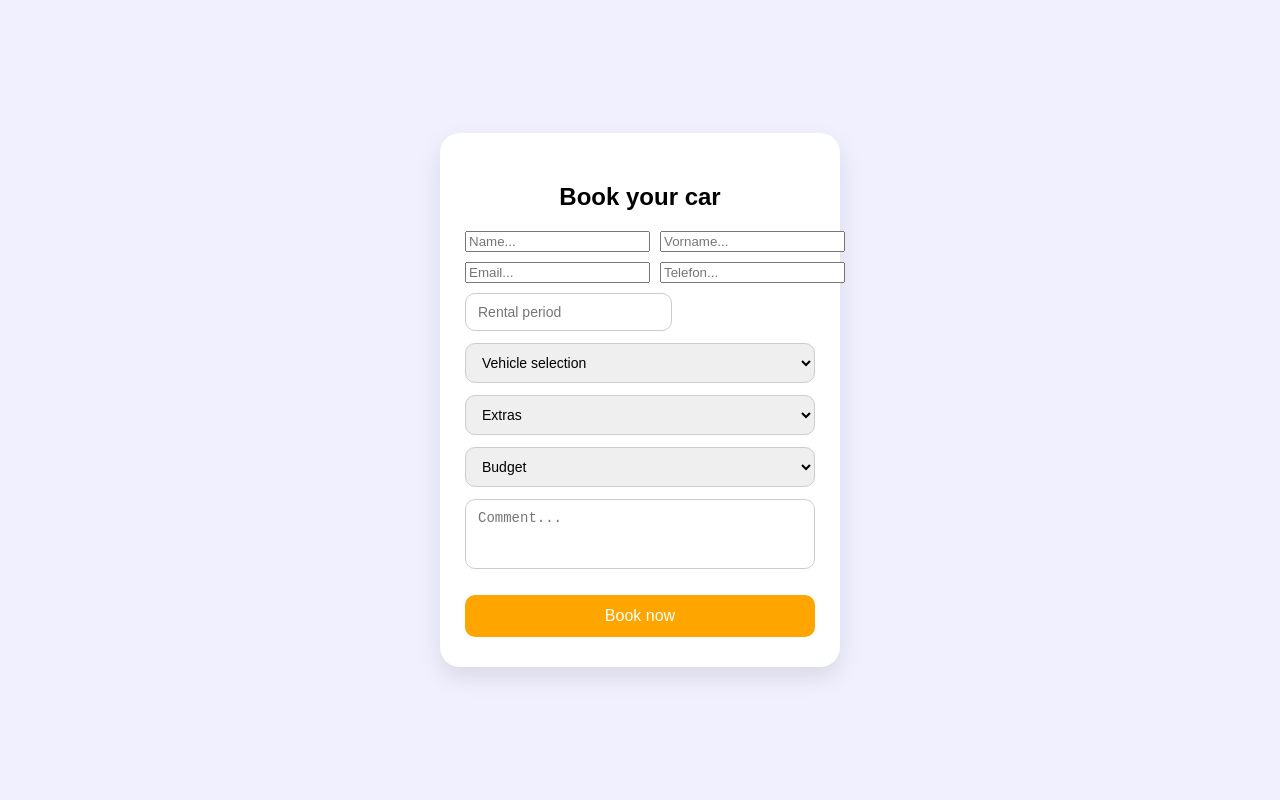
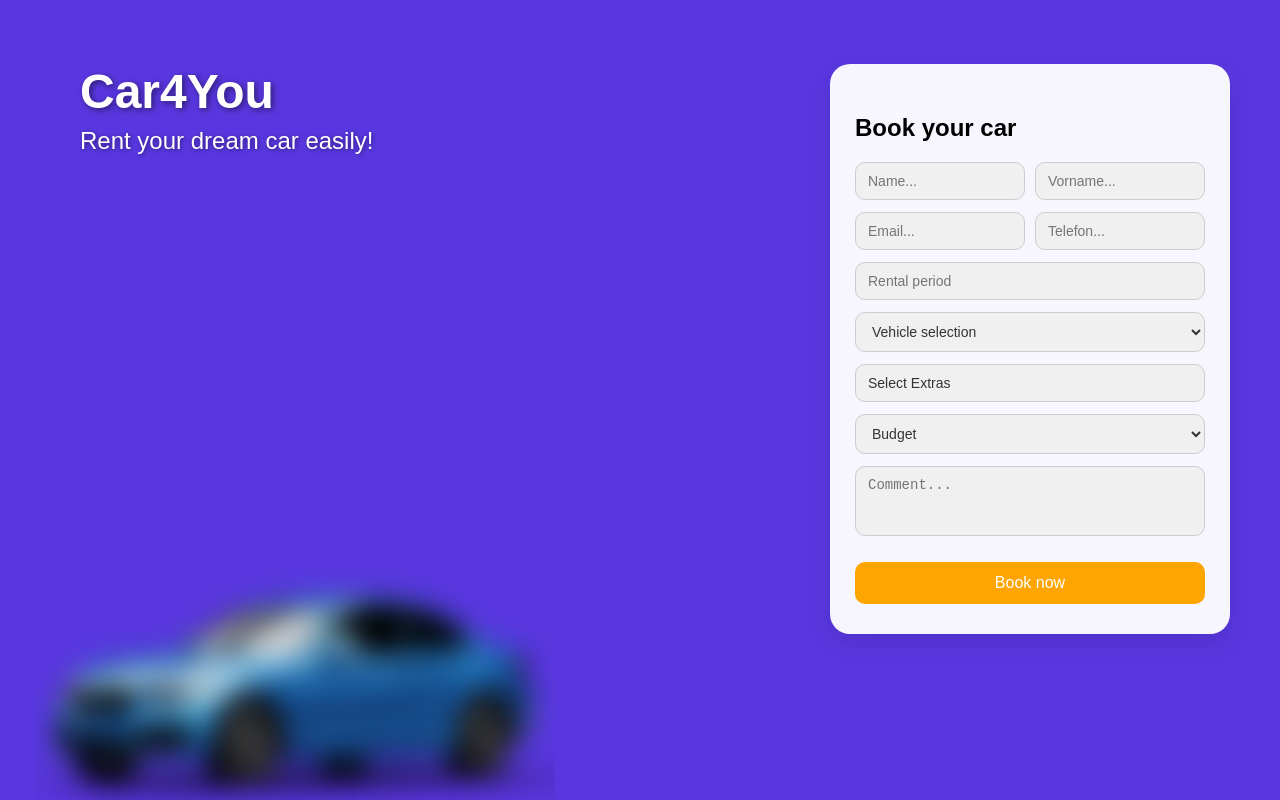
Before and after one commit to smb007-dev/car4you, a React (Create React App) app: page / in a window 1280 px wide. Built offline with nearby package versions, Linux system fonts and the light colour scheme.

Commit message:
First Variant

```diff
--- a/src/App.css
+++ b/src/App.css
@@ -1,33 +1,86 @@
+html, body {
+  margin: 0;
+  padding: 0;
+  height: 100%;
+  overflow: hidden;
+}
 
 .App {
   min-height: 100vh;
   display: flex;
-  justify-content: center;
-  align-items: center;
-  background-color: #f0f0ff;
+  justify-content: flex-end;
+  align-items: flex-start;
+  padding-top: 4rem;
+  padding-right: 50px;
+  background-color: #5937E0;
   font-family: Arial, sans-serif;
+  position: relative;
+  overflow: hidden;
+}
+
+.bottom-left-car {
+  position: absolute;
+  bottom: 20px;
+  left: 0;
+  width: auto;
+  height: 40vh;
+  max-width: none;
+  z-index: 0;
+}
+
+.title-container {
+  position: absolute;
+  top: 4rem;
+  left: 5rem;
+  z-index: 2;
+  color: white;
+}
+
+.app-title {
+  font-size: 48px;
+  font-weight: bold;
+  margin: 0;
+  text-shadow: 2px 2px 6px rgba(0,0,0,0.5);
+}
+
+.app-para {
+  font-size: 24px;
+  font-weight: normal;
+  margin: 0.5rem 0 0 0;
+  text-shadow: 1px 1px 4px rgba(0,0,0,0.5);
 }
 
 .form-card {
-  background-color: #fff;
+  background-color: rgba(255, 255, 255, 0.95);
   padding: 30px 25px;
   border-radius: 20px;
   box-shadow: 0 10px 25px rgba(0,0,0,0.1);
   width: 350px;
-}
-
-.form-card h2 {
-  text-align: center;
-  margin-bottom: 20px;
+  z-index: 2;
+  position: relative;
+  max-height: 90vh;
+  overflow-y: auto;
 }
 
 .row {
   display: flex;
   gap: 10px;
-  margin-bottom: 10px;
+  margin-bottom: 12px;
 }
 
-.input {
+.row input {
+  width: 100%;
+  padding: 10px 12px;
+  border-radius: 10px;
+  border: 1px solid #ccc;
+  box-sizing: border-box;
+  font-size: 14px;
+  margin-bottom: 0;
+  background-color: #f0f0f0;
+  color: #333;
+}
+
+.input, select.input, textarea.input, .react-datepicker__input-container input {
   width: 100%;
   padding: 10px 12px;
   margin-bottom: 12px;
@@ -35,6 +88,9 @@
   border: 1px solid #ccc;
   box-sizing: border-box;
   font-size: 14px;
+  position: relative;
+  background-color: #f0f0f0;
+  color: #333;
 }
 
 textarea.input {
@@ -56,3 +112,95 @@ textarea.input {
 .submit-btn:hover {
   background-color: #ff8c00;
 }
+
+.dropdown-multi {
+  position: relative;
+  margin-bottom: 12px;
+}
+
+.dropdown-header {
+  padding: 10px 12px;
+  border: 1px solid #ccc;
+  border-radius: 10px;
+  background: #f0f0f0;
+  cursor: pointer;
+  font-size: 14px;
+  color: #333;
+}
+
+.dropdown-menu {
+  position: absolute;
+  top: 110%;
+  left: 0;
+  width: 100%;
+  background: #fff;
+  border: 1px solid #ccc;
+  border-radius: 10px;
+  box-shadow: 0 5px 15px rgba(0,0,0,0.1);
+  padding: 10px;
+  z-index: 10;
+}
+
+.dropdown-item {
+  display: flex;
+  align-items: center;
+  gap: 8px;
+  padding: 6px 0;
+  cursor: pointer;
+  font-size: 14px;
+}
+
+.dropdown-item input[type="checkbox"] {
+  cursor: pointer;
+}
+
+.react-datepicker-wrapper {
+  width: 100% !important;
+}
+
+.react-datepicker__input-container {
+  width: 100% !important;
+}
+
+.react-datepicker__input-container input {
+  width: 100% !important;
+  padding: 10px 12px;
+  border-radius: 10px;
+  border: 1px solid #ccc;
+  box-sizing: border-box;
+  font-size: 14px;
+  margin-bottom: 12px;
+  position: relative;
+  padding-right: 35px;
+  background-color: #f0f0f0;
+  color: #333;
+}
+
+.react-datepicker__input-container input::after {
+  content: '\1F4C5';
+  position: absolute;
+  right: 10px;
+  top: 50%;
+  transform: translateY(-50%);
+  pointer-events: none;
+  font-size: 16px;
+  color: #888;
+}
+
+@media (max-width: 400px) {
+  .title-container,
+  .bottom-left-car {
+    display: none;
+  }
+
+  .App {
+    justify-content: center;
+    align-items: center;
+    padding: 0 20px;
+  }
+
+  .form-card {
+    width: 100%;
+    max-width: 350px;
+  }
+}
--- a/src/App.js
+++ b/src/App.js
@@ -2,10 +2,12 @@ import './App.css';
 import { useState } from 'react';
 import DatePicker from "react-datepicker";
 import "react-datepicker/dist/react-datepicker.css";
+import blurryCar from './assets/blurryCar.jpg';
 
 function App() {
   const [vehicle, setVehicle] = useState('');
-  const [extras, setExtras] = useState('');
+  const [extras, setExtras] = useState([]);
+  const [openExtras, setOpenExtras] = useState(false);
   const [dateRange, setDateRange] = useState([null, null]);
   const [startDate, endDate] = dateRange;
   const [budget, setBudget] = useState('');
@@ -16,10 +18,28 @@ function App() {
     console.log({ vehicle, extras, startDate, endDate, budget, comment });
   };
 
-  const formatDate = (date) => date ? date.toLocaleDateString() : "";
+  const toggleExtras = () => {
+    setOpenExtras(!openExtras);
+  };
+
+  const handleExtrasChange = (e) => {
+    const value = e.target.value;
+    if (extras.includes(value)) {
+      setExtras(extras.filter(item => item !== value));
+    } else {
+      setExtras([...extras, value]);
+    }
+  };
 
   return (
     <div className="App">
+      <div className="title-container">
+        <h1 className="app-title">Car4You</h1>
+        <p className="app-para">Rent your dream car easily!</p>
+      </div>
+
+      <img src={blurryCar} alt="Blurry Car" className="bottom-left-car" />
+
       <div className="form-card">
         <h2>Book your car</h2>
         <form onSubmit={handleSubmit}>
@@ -38,22 +58,8 @@ function App() {
             endDate={endDate}
             onChange={(update) => setDateRange(update)}
             placeholderText="Rental period"
-            className="input"
+            className="input input-with-icon"
             dateFormat="dd/MM/yyyy"
-            customInput={
-              <input
-                type="text"
-                className="input"
-                value={
-                  startDate && endDate
-                    ? `Rental period: from ${formatDate(startDate)} to ${formatDate(endDate)}`
-                    : startDate
-                    ? `Rental period: from ${formatDate(startDate)} to …`
-                    : ""
-                }
-                readOnly
-              />
-            }
           />
 
           <select value={vehicle} onChange={(e) => setVehicle(e.target.value)} className="input">
@@ -64,12 +70,26 @@ function App() {
             <option value="Luxury">Luxury</option>
           </select>
 
-          <select value={extras} onChange={(e) => setExtras(e.target.value)} className="input">
-            <option value="">Extras</option>
-            <option value="GPS">GPS</option>
-            <option value="Child Seat">Child Seat</option>
-            <option value="Insurance">Insurance</option>
-          </select>
+          <div className="dropdown-multi">
+            <div className="dropdown-header" onClick={toggleExtras}>
+              {extras.length > 0 ? `Extras: ${extras.join(', ')}` : 'Select Extras'}
+            </div>
+            {openExtras && (
+              <div className="dropdown-menu">
+                {['GPS', 'Child Seat', 'Insurance'].map(extra => (
+                  <label key={extra} className="dropdown-item">
+                    <input
+                      type="checkbox"
+                      value={extra}
+                      checked={extras.includes(extra)}
+                      onChange={handleExtrasChange}
+                    />
+                    {extra}
+                  </label>
+                ))}
+              </div>
+            )}
+          </div>
 
           <select value={budget} onChange={(e) => setBudget(e.target.value)} className="input">
             <option value="">Budget</option>
```
Also changed, not shown: src/assets/blurryCar.jpg (added).
